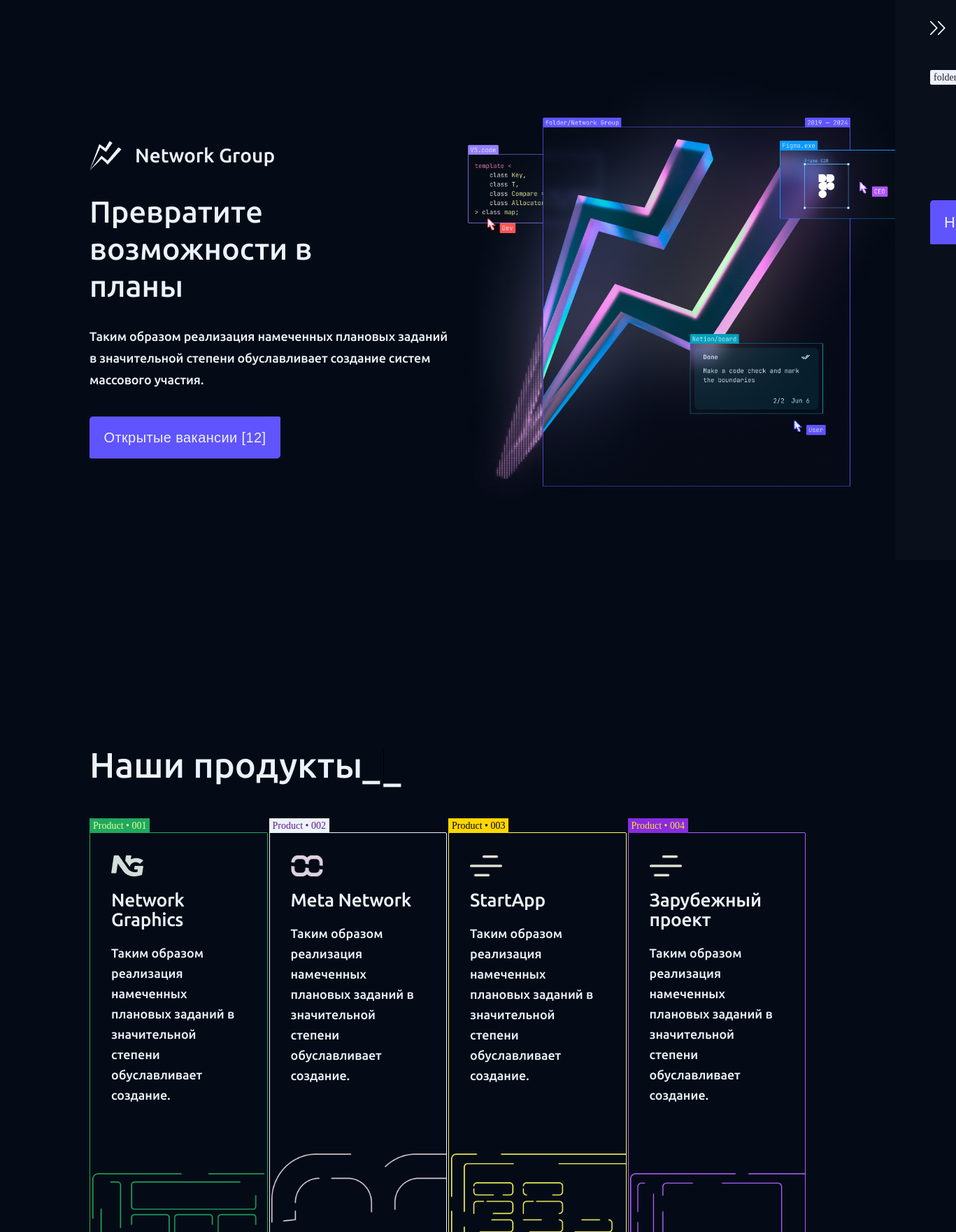
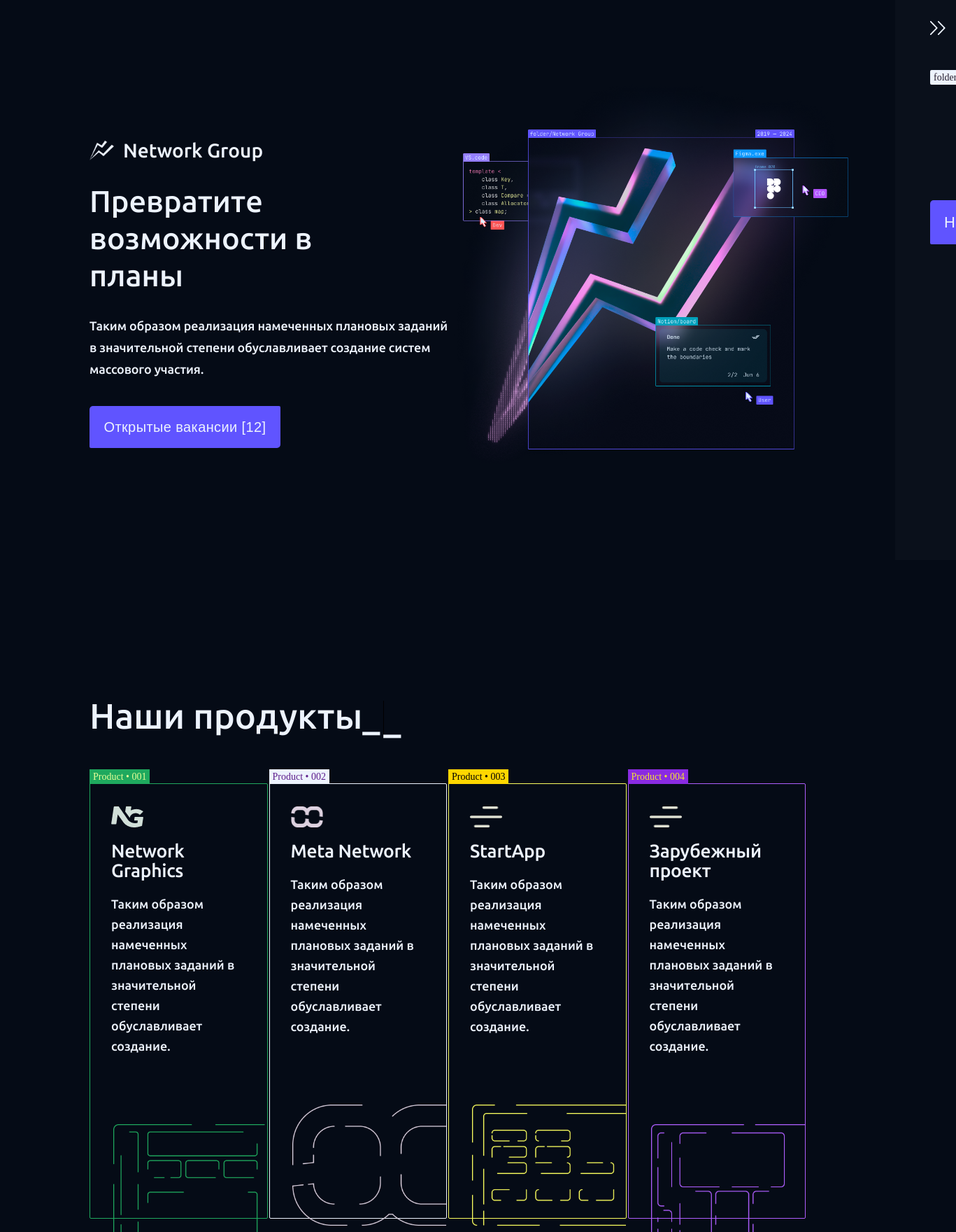
Before and after one commit to abdulhafiz7156/network-group, a Vue app: page / in a window 1280 px wide. Shown: the top 1760 px of the page at 70% size, 1367 px wide, since content can reach past the window. Built offline with nearby package versions, Linux system fonts and the light colour scheme; a web font is replaced by a local one.

Commit message:
added some media styles

```diff
--- a/src/App.vue
+++ b/src/App.vue
@@ -548,7 +548,9 @@ export default {
                 </div>
               </div>
               <div v-else>
-                <img src="./assets/img/map.png" alt="Picture of map">
+                <svg viewBox="0 0 1000 500" xmlns="http://www.w3.org/2000/svg">
+                  <image href="./assets/img/map1.svg" x="0" y="0" width="1000" height="500"/></svg>
+
                 <div class="fourth-block__map__text">
                   <div class="fourth-block__map__mini-div">x0521 · y2715</div>
                   <p>Москва · 211 701</p>
--- a/src/assets/css/main.css
+++ b/src/assets/css/main.css
@@ -7,7 +7,7 @@
 }
 
 .first-block__text-div__logo p {
-    font-size: 28px;
+    font-size: clamp(1rem, 0.727rem + 1.36vw, 1.75rem);
     font-weight: 500;
     margin-left: 18px;
     line-height: 28px;
--- a/src/assets/css/media.css
+++ b/src/assets/css/media.css
@@ -32,3 +32,43 @@
         margin: 0 auto;
     }
 }
+
+
+@media (max-width: 1439px) {
+    .first-block__text-div__logo img {
+        width: 36px;
+        height: 29px;
+    }
+
+    .first-block__text-div__logo p {
+        margin-left: 12px;
+    }
+
+    .vacancy-block-grid__card p {
+        line-height: 30px;
+    }
+
+    .vacancy-block-grid__card__subtitles div {
+        line-height: 25px;
+    }
+
+    .first-block__img-div img {
+        width: 650px;
+        margin-top: 100px;
+    }
+
+    .fourth-block__advantages__card {
+        height: auto !important;
+    }
+
+    .second-block__card__img img {
+        width: 87%;
+        margin-top: 65px;
+    }
+}
+
+@media(max-width: 1280px) {
+
+}
+
+/*keyingisi 1024*/
```
Also changed, not shown: src/assets/img/map.png (deleted), src/assets/img/map1.svg (added).
